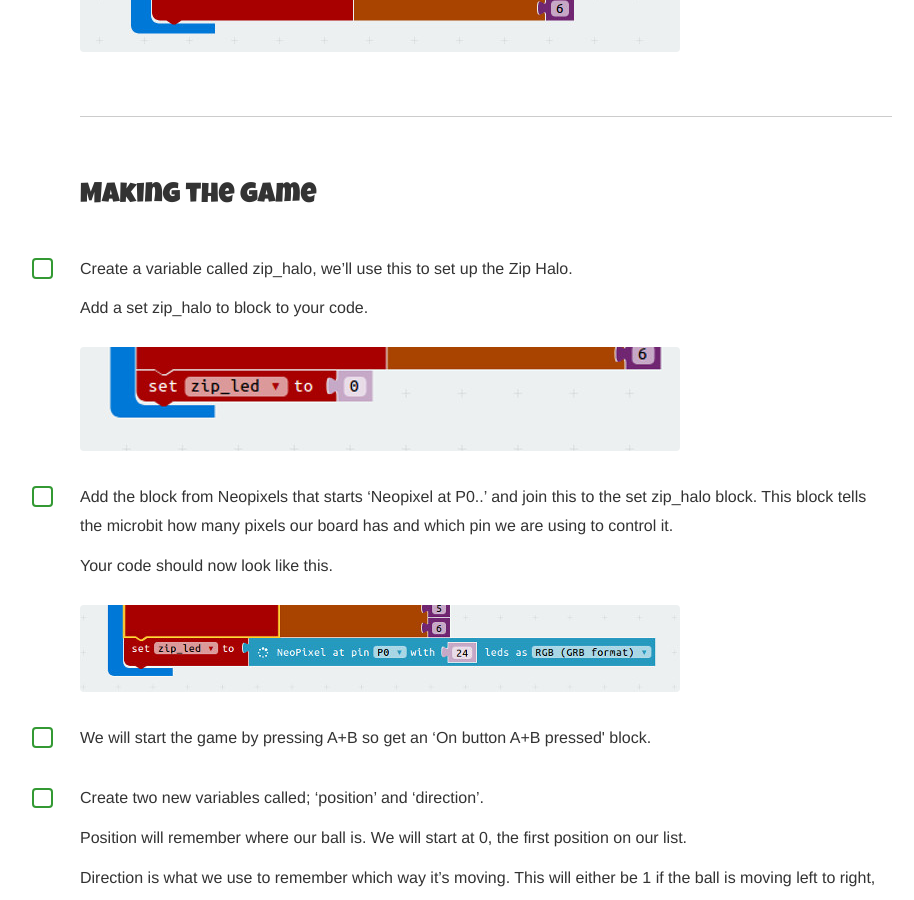
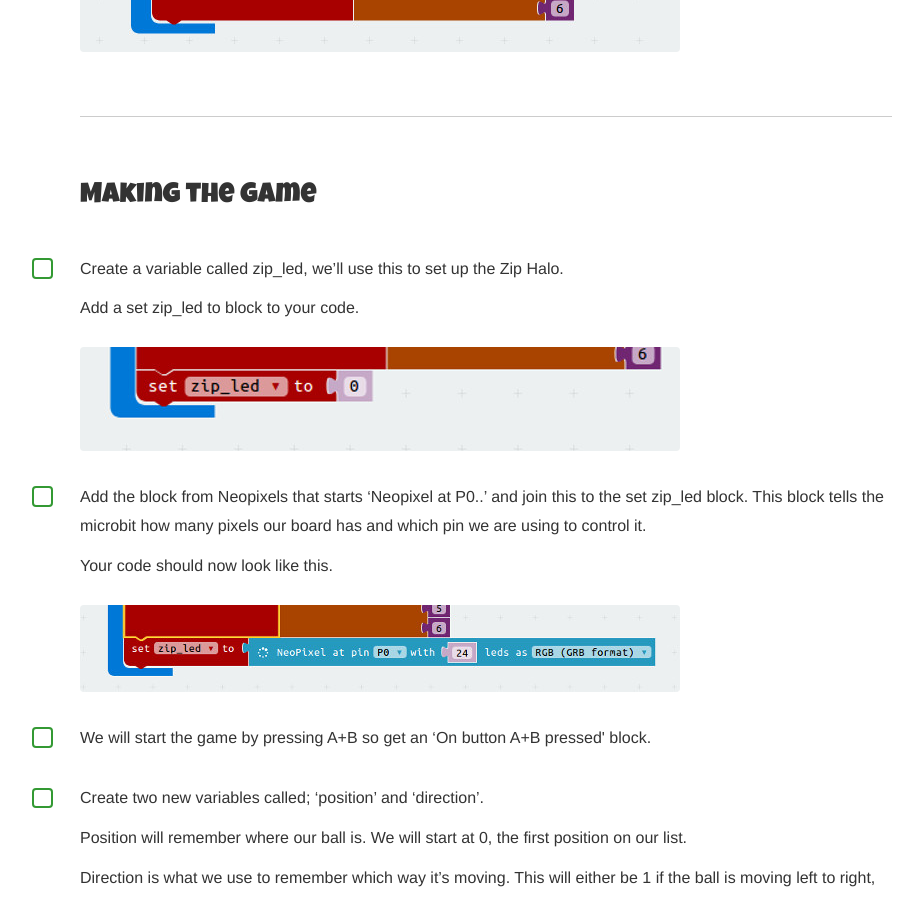
Before and after one commit to liverpoolcodeclub/liverpoolcodeclub.github.io, a Jekyll site: the page built from projects/juggler/index.html, in a window 1280 px wide and 900 px high, scrolled down 2729 px. Shown: the whole window, without its empty margins (154-1068 px from the left). Built offline with Jekyll 4.4.1, drawn with Linux system fonts in a browser that asks for light colours; some of the changed text lies outside the part shown.

Commit message:
Edit Juggler project

```diff
--- a/projects/juggler/index.html
+++ b/projects/juggler/index.html
@@ -26,6 +26,10 @@
         </div>
     </div>
 </div>
+<div class="project-steps__step">
+    <p>Open this link to find today’s code. <a href="https://makecode.microbit.org/_Hyc3F4FP1F73">https://makecode.microbit.org/_Hyc3F4FP1F73</a></p>
+    <p>This code already has a variable called pixel_number set to a ‘create array with’ block. We are going to use this to make a list of the pixels we need for our game in the order they are on the zip halo. </p>
+</div>
 <div class="project-steps__info">
        <p>We need to add a new package to give us blocks to control the pixels. In advanced click on ‘Add package’. Search for ‘neopixel’ and add the package. This will add a new set of blocks called ‘Neopixel’</p>
        <a href="code-001.png" target="_blank">
@@ -40,10 +44,6 @@
        <img src="http://via.placeholder.com/600x450" width="600" height="450" alt="" style="margin: 0">
 </div>
 <div class="project-steps__step">
-    <p>Open this link to find today’s code. <a href="https://makecode.microbit.org/_Hyc3F4FP1F73">https://makecode.microbit.org/_Hyc3F4FP1F73</a></p>
-    <p>This code already has a variable called pixel_number set to a ‘create array with’ block. We are going to use this to make a list of the pixels we need for our game in the order they are on the zip halo. </p>
-</div>
-<div class="project-steps__step">
     <p>We want to list all the pixels on the top of the board, starting with the one on the left and working round to the one on the right.</p>
     <p>Fill in the rest of the numbers in the array. Remember that we start counting at zero in code, but the numbers printed on the board start at one. So we will call the pixel labelled one as 0,  the one labelled 2 as 1 the last pixel labelled 24 will be 23 in our code.</p>
     <p>You should end up with an array that looks like this.</p>
@@ -56,12 +56,12 @@
        <p></p>
 </div>
 <div class="project-steps__step">
-    <p>Create a variable called zip_halo, we’ll use this to set up the Zip Halo.</p>
-    <p>Add a set zip_halo to block to your code.</p>
+    <p>Create a variable called zip_led, we’ll use this to set up the Zip Halo.</p>
+    <p>Add a set zip_led to block to your code.</p>
     <img src="step-002.jpg" width="600" height="104" alt="">
 </div>
 <div class="project-steps__step">
-    <p>Add the block from Neopixels that starts ‘Neopixel at P0..’ and join this to the set zip_halo block. This block tells the microbit how many pixels our board has and which pin we are using to control it.</p>
+    <p>Add the block from Neopixels that starts ‘Neopixel at P0..’ and join this to the set zip_led block. This block tells the microbit how many pixels our board has and which pin we are using to control it.</p>
     <p>Your code should now look like this.</p>
     <img src="step-003.jpg" width="600" height="87" alt="">
 </div>
@@ -90,7 +90,7 @@
     <p>This checks that the value stored in ‘position’ isn’t bigger than the number of items in our list or smaller than 0.</p>
 </div>
 <div class="project-steps__info">
-    <p>Now in the ‘Do’ part add some blocks to control the neopixels. They will all need to be set to zip_halo instead of item so the code knows to use the lights we set up in the 'On start block'.</p>
+    <p>Now in the ‘Do’ part add some blocks to control the neopixels. They will all need to be set to zip_led instead of item so the code knows to use the lights we set up in the 'On start block'.</p>
 </div>
 <div class="project-steps__step">
     <p>First add a clear block to turn all the lights off</p>
```
